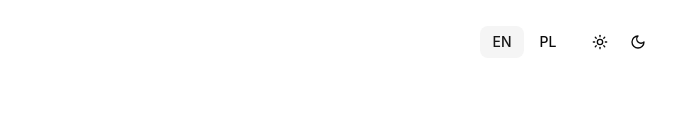
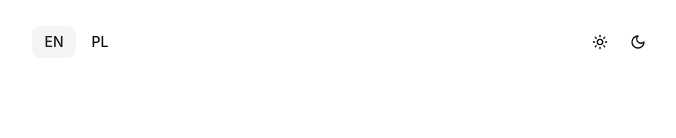
Before and after one commit to pouljohn1/portfolio, a React (Vite) app: page / in a window 1280 px wide. Shown: the top 138 px of the page, without its empty margins (296-972 px from the left). Built offline with nearby package versions, Linux system fonts and the light colour scheme.

Commit message:
Update Site source

```diff
--- a/src/App.tsx
+++ b/src/App.tsx
@@ -48,7 +48,7 @@ function PageShell({ children, locale, page }: { children: ReactNode; locale: Lo
 
   return (
     <div className="min-h-screen bg-background text-foreground">
-      <header className="mx-auto flex max-w-2xl flex-wrap items-center justify-end gap-3 px-6 pt-6">
+      <header className="mx-auto flex max-w-2xl items-center justify-between gap-3 px-6 pt-6">
         <nav aria-label={t.language} className="flex items-center gap-0.5">
           {(["en", "pl"] as const).map((option) => (
             <Button key={option} asChild variant={locale === option ? "secondary" : "ghost"} size="sm" className="h-8 min-w-11 px-2">
```
Also changed, not shown: 12 other files (tests, documents, lock files or other folders).
